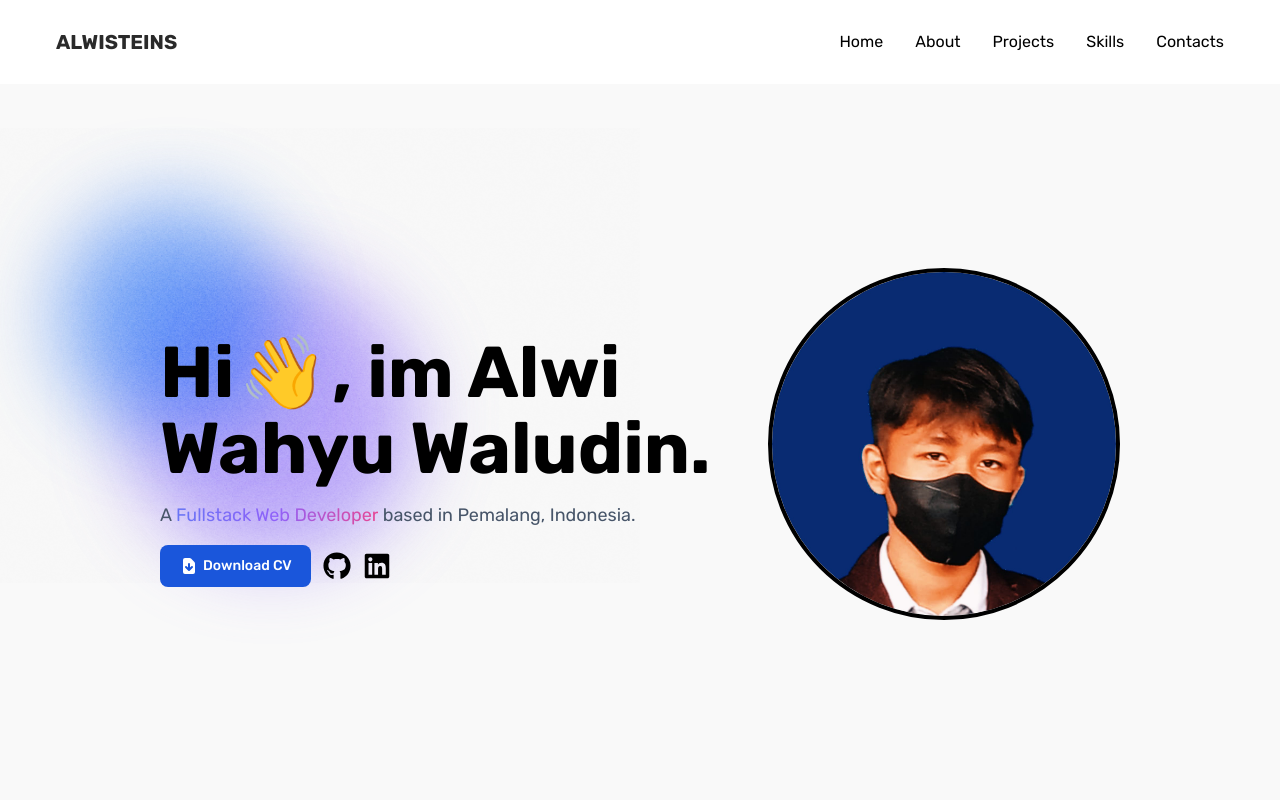
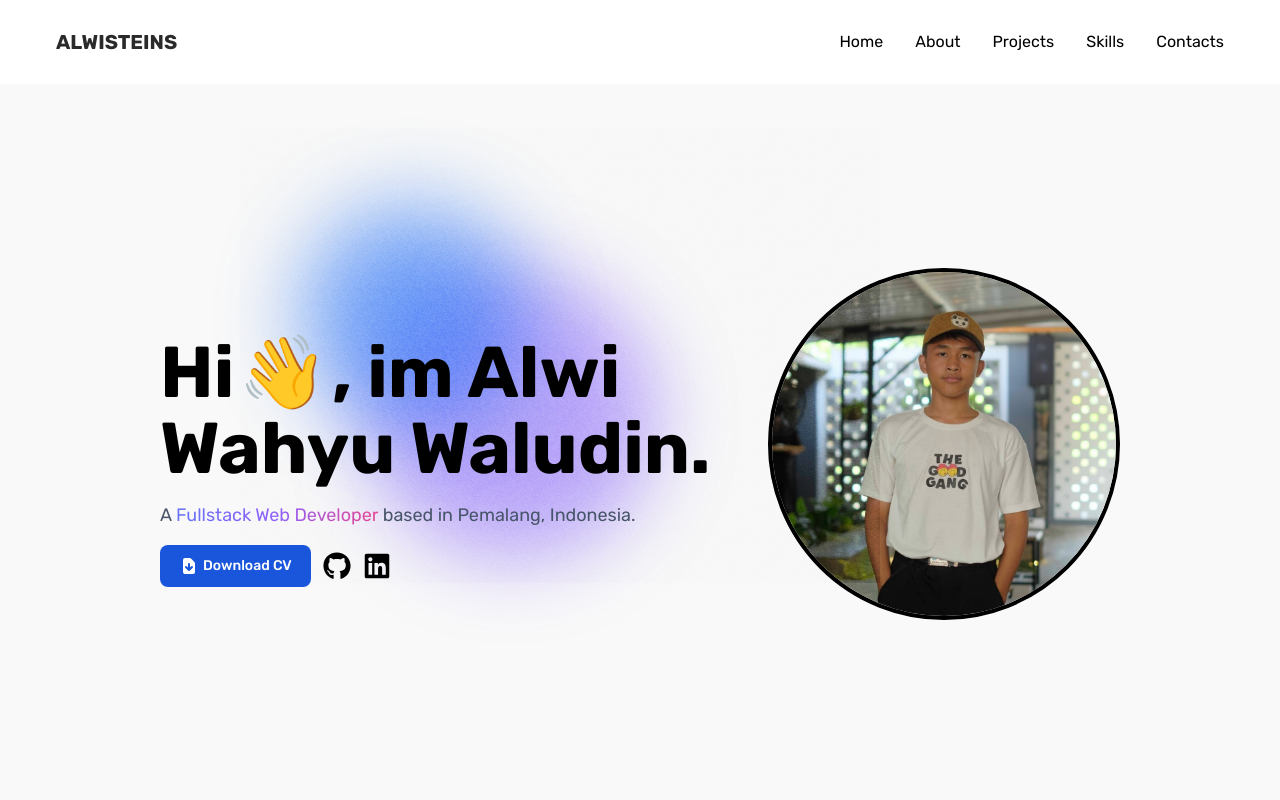
Before and after one commit to Alwisteins/web-portofolio, a Next.js app: page / in a window 1280 px wide. Shown: the top 800 px of the page. Built offline with nearby package versions, Linux system fonts and the light colour scheme.

Commit message:
update home section

```diff
--- a/src/section/home/Home.tsx
+++ b/src/section/home/Home.tsx
@@ -1,5 +1,5 @@
 import Image from "next/image";
-import AlwiIcon from "@/alwi-rounded-mask.jpg";
+import AlwiMainPicture from "@/alwi-django.jpeg";
 import { HiDocumentDownload } from "react-icons/hi";
 import { FaGithub, FaLinkedin } from "react-icons/fa";
 import { Button } from "flowbite-react";
@@ -10,7 +10,7 @@ export default function Home() {
     <div className="flex flex-col sm:flex-row-reverse items-center justify-start py-8 sm:justify-center space-y-8 sm:space-x-12 sm:space-x-reverse w-screen h-[90vh]">
       <div className="flex w-72 h-72 sm:w-[22rem] sm:h-[22rem]">
         <Image
-          src={AlwiIcon}
+          src={AlwiMainPicture}
           alt="Alwi Main Image"
           quality={100}
           sizes="100vw"
@@ -20,7 +20,7 @@ export default function Home() {
         />
       </div>
 
-      <div className="absolute sm:top-40 left-0 top-80">
+      <div className="absolute sm:top-40 left-0 sm:left-60 top-80">
         <div className="absolute left-0 sm:-top-16 z-20 w-96 h-96 sm:w-[40rem] sm:h-[40rem] opacity-80 mix-blend-overlay">
           <Image src={Texture} alt="Gradient Texture" className="w-full" />
         </div>
```
